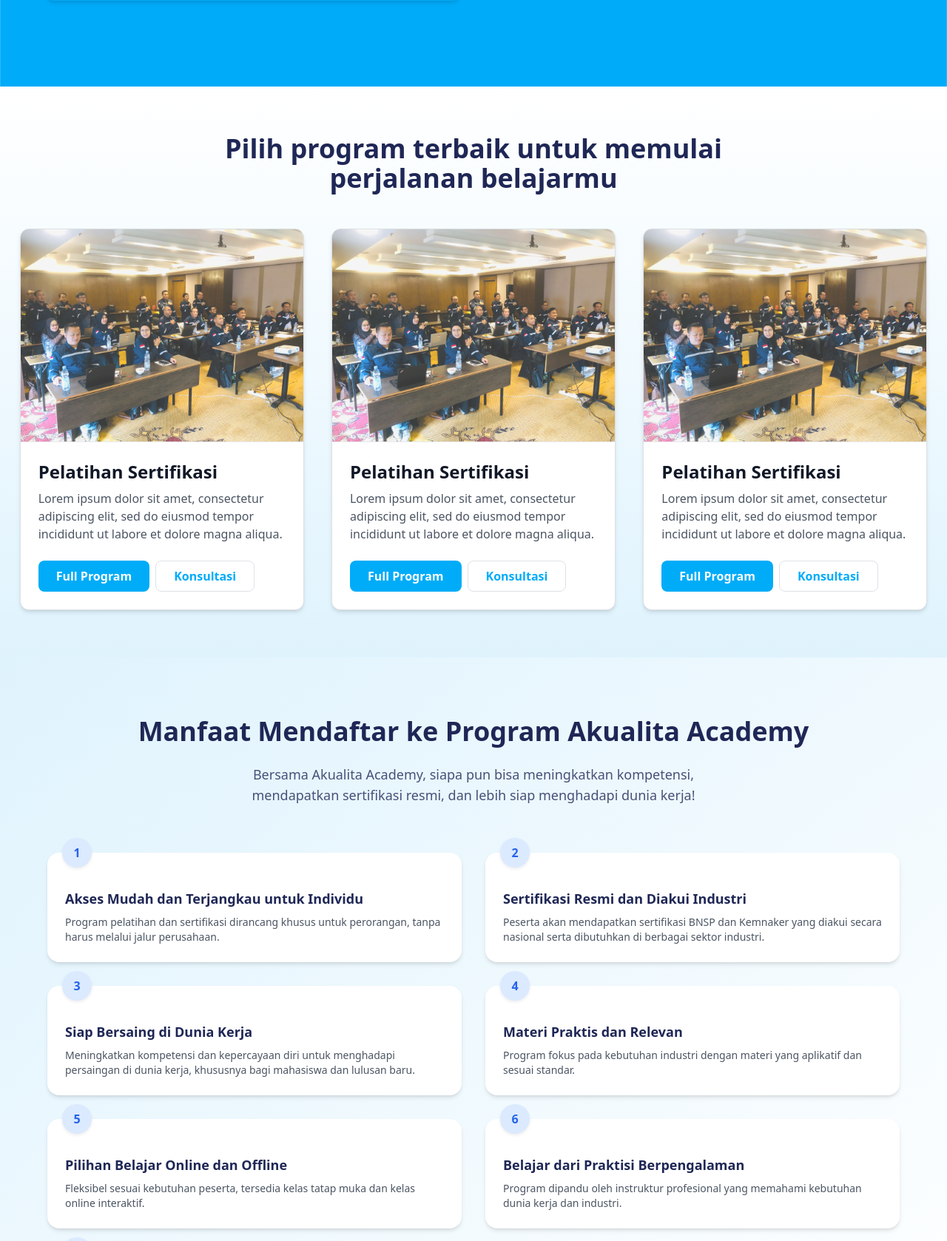
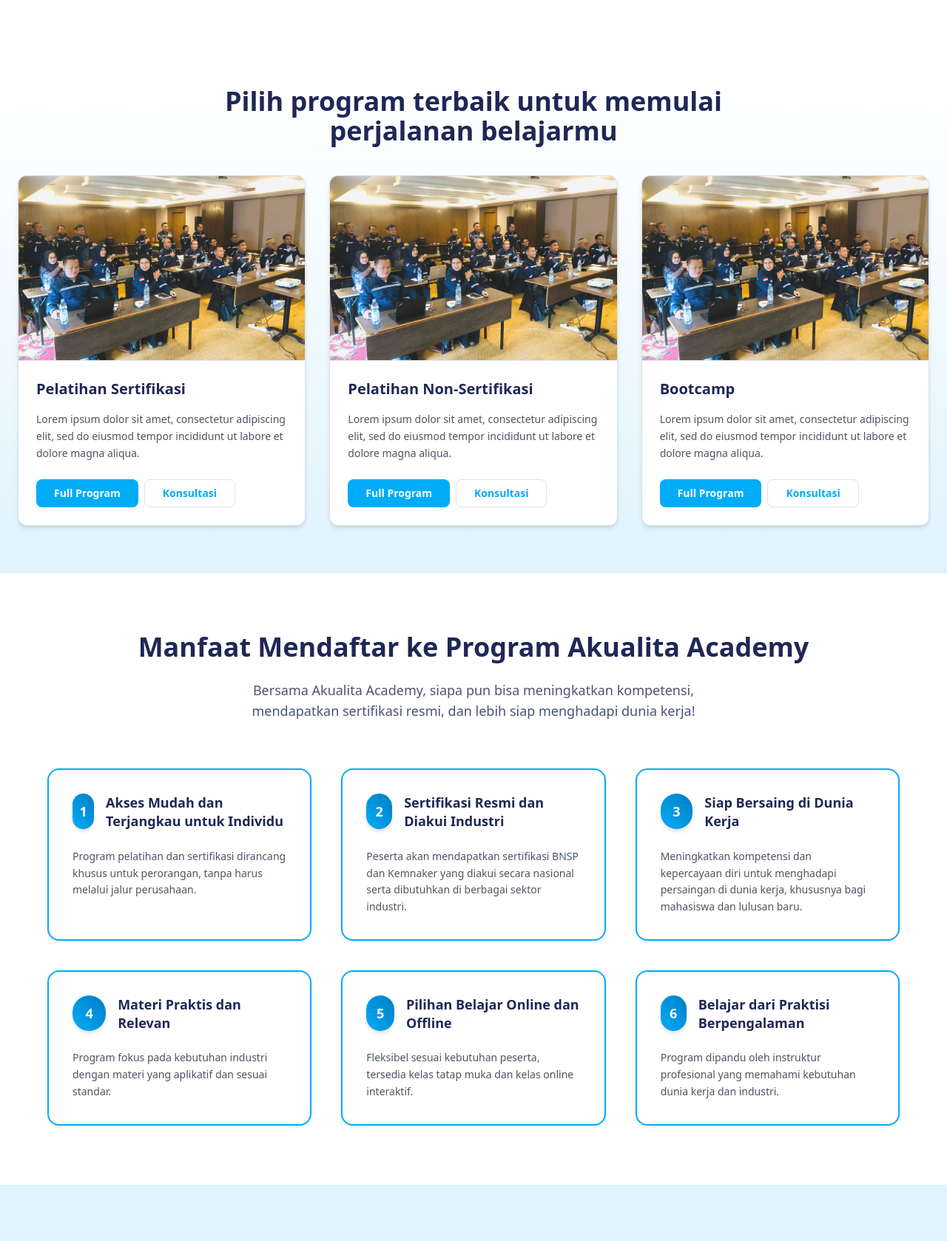
Before and after one commit to yogaacor/Akualita-academy, a Laravel app: page / in a window 1280 px wide. Shown: the part 771-2449 px from the top of the page at 74% size. Run offline with Laravel 12, Linux system fonts and the light colour scheme; some libraries are stand-ins or nearby versions.

Commit message:
halaman utama bg 2-4

```diff
--- a/resources/views/pages/home.blade.php
+++ b/resources/views/pages/home.blade.php
@@ -3,11 +3,11 @@
 @section('content')
 
 <!-- Bagian 1 halaman utama -->
-<section class="w-full min-h-screen text-white pt-14 pb-10 px-6 md:px-16" style="background-image: url('{{ asset('storage/Bg/bg-utama-9-2.png') }}'); background-size: cover; background-position: center;">
+<section class="w-full min-h-screen text-white pt-12 pb-10 px-6 md:px-16" style="background-image: url('{{ asset('storage/Bg/bg--10.png') }}'); background-size: cover; background-position: center;">
   <div class="grid grid-cols-1 md:grid-cols-2 gap-10 items-center max-w-7xl mx-auto w-full">
 
     <!-- Kiri: Teks -->
-    <div class="space-y-6">
+    <div class="space-y-4">
       <h2 class="text-4xl md:text-5xl lg:text-6xl font-bold leading-tight text-[#1F2756]">
         Bangun <span class="text-[#1F2756]">karirmu</span>,<br>
         bersama <span class="text-[#1F2756]">kami</span><br>
@@ -16,17 +16,20 @@
       <p class="text-base md:text-lg lg:text-lg text-gray-800 max-w-xl">
         Kami bantu kamu tingkatkan keterampilan, raih sertifikasi resmi, dan siap hadapi dunia kerja dengan lebih percaya diri!
       </p>
-      <a href="#" class="inline-flex items-center bg-[#00ACF8] text-white font-semibold px-4 py-3 rounded-lg shadow-md hover:bg-cyan-300 transition duration-300 text-sm md:text-lg">
+      <div class="mt-4">
+        <a href="#" class="inline-flex items-center bg-[#00ACF8] text-white font-semibold px-4 py-3 rounded-lg shadow-md hover:bg-cyan-300 transition duration-300 text-sm md:text-lg">
         <img src="https://img.icons8.com/ios-filled/20/ffffff/whatsapp.png" class="mr-2" alt="wa" />
         Coba Konsultasi
       </a>
+
+      </div>
     </div>
 
     <!-- Kanan: Gambar -->
-    <div class="relative w-full h-full flex justify-end items-start">
-      <img src="{{ asset('storage/main/Foto utama.png') }}"
+    <div class="relative w-full h-full flex justify-end items-start mt-[-2rem] md:mt-[-4rem]">
+      <img src="{{ asset('storage/Bg/bg-utama1.png') }}"
            alt="Akualita Academy Foto"
-           class="w-full h-auto md:h-[600px] object-cover object-right rounded-xl" />
+           class="w-full h-auto md:h-[600px] object-cover object-right rounded-md" />
     </div>
 
   </div>
@@ -35,97 +38,44 @@
 
 
 <!-- Bagian 2 halaman utama -->
-<section class=" pt-16 pb-16 bg-gradient-to-b from-white to-[#DFF3FD]">
+<section class="pt-0 pb-16 bg-gradient-to-b from-white to-[#DFF3FD]">
   <div class="max-w-7xl mx-auto px-4">
-    <h2 class="text-3xl md:text-4xl font-bold text-center mb-6 text-[#1F2756] pb-4">Pilih program terbaik untuk memulai <br> perjalanan belajarmu</h2>
-    {{-- <p class="justify-center text-center font-medium text-lg text-[#1F2756] mb-6">Mulai perjalanan belajarmu dengan program terbaik dari kami.</p> --}}
+    <h2 class="text-3xl md:text-4xl font-bold text-center mb-10 text-[#1F2756]">
+      Pilih program terbaik untuk memulai <br> perjalanan belajarmu
+    </h2>
+
     <div class="grid grid-cols-1 md:grid-cols-3 gap-8">
 
-    <div class="max-w-sm mx-auto bg-white rounded-xl shadow-md overflow-hidden border">
-      <!-- Gambar dan Header -->
-      <div class="relative">
-        <img src="{{ asset('storage/main/Pelatihan sertifikasi.jpeg') }}" alt="Banner" class="w-full h-auto opacity-80 border-b">
-      </div>
+      <!-- CARD COMPONENT START -->
+      @foreach ([
+        ['title' => 'Pelatihan Sertifikasi', 'img' => 'Pelatihan sertifikasi.jpeg'],
+        ['title' => 'Pelatihan Non-Sertifikasi', 'img' => 'Pelatihan sertifikasi.jpeg'],
+        ['title' => 'Bootcamp', 'img' => 'Pelatihan sertifikasi.jpeg'],
+      ] as $card)
+      <div class="bg-white rounded-xl shadow-md border overflow-hidden flex flex-col">
+        <img src="{{ asset('storage/main/' . $card['img']) }}" alt="{{ $card['title'] }}" class="w-full h-[250px] object-cover opacity-90 border-b">
 
-      <!-- Konten -->
-      <div class="p-4">
-        <h2 class="text-2xl font-bold text-gray-900 mb-2">
-          Pelatihan Sertifikasi
-        </h2>
-
-        <!-- Tanggal & Waktu -->
-        <p class="text-base text-gray-600 mb-4">Lorem ipsum dolor sit amet, consectetur adipiscing elit, sed do eiusmod tempor incididunt ut labore et dolore magna aliqua. </p>
-
-        <!-- Tombol -->
-        <div class="mt-6">
-          <div class="flex gap-2">
-            <button class="bg-[#00ACF8] text-white px-4 py-2 rounded-lg font-semibold">Full Program</button>
-            <button class="bg-white border text-[#00ACF8] px-4 py-2 rounded-lg font-semibold">Konsultasi</button>
+        <div class="p-4 flex-1 flex flex-col">
+          <h3 class="text-xl font-bold text-[#1F2756] mb-3">{{ $card['title'] }}</h3>
+          <p class="text-sm text-gray-600 mb-6 leading-relaxed">
+            Lorem ipsum dolor sit amet, consectetur adipiscing elit, sed do eiusmod tempor incididunt ut labore et dolore magna aliqua.
+          </p>
+          <div class="mt-auto flex gap-2">
+            <button class="bg-[#00ACF8] text-white px-4 py-2 rounded-lg text-sm font-semibold">Full Program</button>
+            <button class="bg-white border border-[#00ACF8] text-[#00ACF8] px-4 py-2 rounded-lg text-sm font-semibold">Konsultasi</button>
           </div>
         </div>
       </div>
-    </div>
-
-
-    <!-- Card 2 -->
-    <div class="max-w-sm mx-auto bg-white rounded-xl shadow-md overflow-hidden border">
-      <!-- Gambar dan Header -->
-      <div class="relative">
-        <img src="{{ asset('storage/main/Pelatihan sertifikasi.jpeg') }}" alt="Banner" class="w-full h-auto opacity-80 border-b">
-      </div>
-
-      <!-- Konten -->
-      <div class="p-4">
-        <h2 class="text-2xl font-bold text-gray-900 mb-2">
-          Pelatihan Sertifikasi
-        </h2>
-
-        <!-- Tanggal & Waktu -->
-        <p class="text-base text-gray-600 mb-4">Lorem ipsum dolor sit amet, consectetur adipiscing elit, sed do eiusmod tempor incididunt ut labore et dolore magna aliqua. </p>
-
-        <!-- Tombol -->
-        <div class="mt-6">
-          <div class="flex gap-2">
-            <button class="bg-[#00ACF8] text-white px-4 py-2 rounded-lg font-semibold">Full Program</button>
-            <button class="bg-white border text-[#00ACF8] px-4 py-2 rounded-lg font-semibold">Konsultasi</button>
-          </div>
-        </div>
-      </div>
-    </div>
-
-    <!-- Card 3 -->
-    <div class="max-w-sm mx-auto bg-white rounded-xl shadow-md overflow-hidden border">
-      <!-- Gambar dan Header -->
-      <div class="relative">
-        <img src="{{ asset('storage/main/Pelatihan sertifikasi.jpeg') }}" alt="Banner" class="w-full h-auto opacity-80 border-b">
-      </div>
-
-      <!-- Konten -->
-      <div class="p-4">
-        <h2 class="text-2xl font-bold text-gray-900 mb-2">
-          Pelatihan Sertifikasi
-        </h2>
-
-        <!-- Tanggal & Waktu -->
-        <p class="text-base text-gray-600 mb-4">Lorem ipsum dolor sit amet, consectetur adipiscing elit, sed do eiusmod tempor incididunt ut labore et dolore magna aliqua. </p>
-
-        <!-- Tombol -->
-        <div class="mt-6">
-          <div class="flex gap-2">
-            <button class="bg-[#00ACF8] text-white px-4 py-2 rounded-lg font-semibold">Full Program</button>
-            <button class="bg-white border text-[#00ACF8] px-4 py-2 rounded-lg font-semibold">Konsultasi</button>
-          </div>
-        </div>
-      </div>
-    </div>
-
+      @endforeach
+      <!-- CARD COMPONENT END -->
     </div>
   </div>
 </section>
 
-<section class="bg-gradient-to-br from-[#DFF3FD] to-white py-20 px-6 md:px-16">
+
+<!-- Bagian 3 halaman utama - manfaat -->
+<section class="bg-white py-20 px-6 md:px-16">
   <div class="max-w-7xl mx-auto text-[#1F2756]">
-
     <!-- Heading -->
     <h2 class="text-3xl md:text-4xl font-bold text-center mb-4">
       Manfaat Mendaftar ke Program Akualita Academy
@@ -135,79 +85,126 @@
     </p>
 
     <!-- Grid Benefit Items -->
-    <div class="grid md:grid-cols-2 gap-8">
-      <!-- Reusable Item Card -->
-      <div class="group relative bg-white p-6 rounded-2xl shadow-md hover:shadow-xl transition transform hover:-translate-y-1">
-        <div class="absolute -top-5 left-5 w-10 h-10 bg-blue-100 text-blue-600 font-bold rounded-full flex items-center justify-center shadow-sm">
-          1
+    <div class="grid md:grid-cols-3 gap-10">
+      <!-- Reusable Card Component -->
+      @foreach ([
+        ['title' => 'Akses Mudah dan Terjangkau untuk Individu', 'desc' => 'Program pelatihan dan sertifikasi dirancang khusus untuk perorangan, tanpa harus melalui jalur perusahaan.'],
+        ['title' => 'Sertifikasi Resmi dan Diakui Industri', 'desc' => 'Peserta akan mendapatkan sertifikasi BNSP dan Kemnaker yang diakui secara nasional serta dibutuhkan di berbagai sektor industri.'],
+        ['title' => 'Siap Bersaing di Dunia Kerja', 'desc' => 'Meningkatkan kompetensi dan kepercayaan diri untuk menghadapi persaingan di dunia kerja, khususnya bagi mahasiswa dan lulusan baru.'],
+        ['title' => 'Materi Praktis dan Relevan', 'desc' => 'Program fokus pada kebutuhan industri dengan materi yang aplikatif dan sesuai standar.'],
+        ['title' => 'Pilihan Belajar Online dan Offline', 'desc' => 'Fleksibel sesuai kebutuhan peserta, tersedia kelas tatap muka dan kelas online interaktif.'],
+        ['title' => 'Belajar dari Praktisi Berpengalaman', 'desc' => 'Program dipandu oleh instruktur profesional yang memahami kebutuhan dunia kerja dan industri.'],
+      ] as $index => $item)
+      <div class="group bg-white p-8 border-2 border-[#00ACF8] rounded-2xl shadow-sm hover:shadow-lg transition-all hover:-translate-y-1 hover:border-[#007EC3] duration-300">
+        <div class="flex items-start space-x-4 mb-4">
+          <!-- Number Badge -->
+          <div class="w-12 h-12 bg-gradient-to-tr from-[#00ACF8] to-[#007EC3] text-white text-lg font-bold rounded-full flex items-center justify-center shadow-md">
+            {{ $index + 1 }}
+          </div>
+          <!-- Title -->
+          <h3 class="text-lg font-semibold leading-snug group-hover:text-[#007EC3] transition-colors duration-300">
+            {{ $item['title'] }}
+          </h3>
         </div>
-        <h3 class="text-lg font-semibold mb-2 pt-4">Akses Mudah dan Terjangkau untuk Individu</h3>
-        <p class="text-gray-600 text-sm">
-          Program pelatihan dan sertifikasi dirancang khusus untuk perorangan, tanpa harus melalui jalur perusahaan.
+        <p class="text-gray-600 text-sm leading-relaxed">
+          {{ $item['desc'] }}
         </p>
       </div>
-
-      <div class="group relative bg-white p-6 rounded-2xl shadow-md hover:shadow-xl transition transform hover:-translate-y-1">
-        <div class="absolute -top-5 left-5 w-10 h-10 bg-blue-100 text-blue-600 font-bold rounded-full flex items-center justify-center shadow-sm">
-          2
-        </div>
-        <h3 class="text-lg font-semibold mb-2 pt-4">Sertifikasi Resmi dan Diakui Industri</h3>
-        <p class="text-gray-600 text-sm">
-          Peserta akan mendapatkan sertifikasi BNSP dan Kemnaker yang diakui secara nasional serta dibutuhkan di berbagai sektor industri.
-        </p>
-      </div>
-
-      <div class="group relative bg-white p-6 rounded-2xl shadow-md hover:shadow-xl transition transform hover:-translate-y-1">
-        <div class="absolute -top-5 left-5 w-10 h-10 bg-blue-100 text-blue-600 font-bold rounded-full flex items-center justify-center shadow-sm">
-          3
-        </div>
-        <h3 class="text-lg font-semibold mb-2 pt-4">Siap Bersaing di Dunia Kerja</h3>
-        <p class="text-gray-600 text-sm">
-          Meningkatkan kompetensi dan kepercayaan diri untuk menghadapi persaingan di dunia kerja, khususnya bagi mahasiswa dan lulusan baru.
-        </p>
-      </div>
-
-      <div class="group relative bg-white p-6 rounded-2xl shadow-md hover:shadow-xl transition transform hover:-translate-y-1">
-        <div class="absolute -top-5 left-5 w-10 h-10 bg-blue-100 text-blue-600 font-bold rounded-full flex items-center justify-center shadow-sm">
-          4
-        </div>
-        <h3 class="text-lg font-semibold mb-2 pt-4">Materi Praktis dan Relevan</h3>
-        <p class="text-gray-600 text-sm">
-          Program fokus pada kebutuhan industri dengan materi yang aplikatif dan sesuai standar.
-        </p>
-      </div>
-
-      <div class="group relative bg-white p-6 rounded-2xl shadow-md hover:shadow-xl transition transform hover:-translate-y-1">
-        <div class="absolute -top-5 left-5 w-10 h-10 bg-blue-100 text-blue-600 font-bold rounded-full flex items-center justify-center shadow-sm">
-          5
-        </div>
-        <h3 class="text-lg font-semibold mb-2 pt-4">Pilihan Belajar Online dan Offline</h3>
-        <p class="text-gray-600 text-sm">
-          Fleksibel sesuai kebutuhan peserta, tersedia kelas tatap muka dan kelas online interaktif.
-        </p>
-      </div>
-
-      <div class="group relative bg-white p-6 rounded-2xl shadow-md hover:shadow-xl transition transform hover:-translate-y-1">
-        <div class="absolute -top-5 left-5 w-10 h-10 bg-blue-100 text-blue-600 font-bold rounded-full flex items-center justify-center shadow-sm">
-          6
-        </div>
-        <h3 class="text-lg font-semibold mb-2 pt-4">Belajar dari Praktisi Berpengalaman</h3>
-        <p class="text-gray-600 text-sm">
-          Program dipandu oleh instruktur profesional yang memahami kebutuhan dunia kerja dan industri.
-        </p>
-      </div>
-
-      <div class="group relative bg-white p-6 rounded-2xl shadow-md hover:shadow-xl transition transform hover:-translate-y-1 md:col-span-2">
-        <div class="absolute -top-5 left-5 w-10 h-10 bg-blue-100 text-blue-600 font-bold rounded-full flex items-center justify-center shadow-sm">
-          7
-        </div>
-        <h3 class="text-lg font-semibold mb-2 pt-4">Peluang Pengembangan Diri dan Jaringan</h3>
-        <p class="text-gray-600 text-sm">
-          Kesempatan untuk membangun relasi dan memperluas wawasan melalui workshop, webinar, dan sesi diskusi.
-        </p>
-      </div>
+      @endforeach
     </div>
   </div>
 </section>
 
+<!-- Bagian 4 halaman utama - kontak -->
+<section class="bg-[#DFF3FD] py-20 px-6 md:px-16">
+  <div class="max-w-7xl mx-auto grid md:grid-cols-2 gap-12 items-start">
+
+    <!-- Formulir Pertanyaan -->
+    <div>
+      <h2 class="text-3xl md:text-4xl font-bold mb-6 leading-snug text-[#1F2756]">
+        <span class="text-[#00ACF8]">Sampaikan</span> pertanyaan seputar produk Kami melalui Email
+      </h2>
+
+      <form action="#" method="POST" class="space-y-5">
+        <div>
+          <label class="block text-sm font-medium text-gray-700 mb-1">Email Kamu</label>
+          <input
+            type="email"
+            placeholder="Masukkan email aktif kamu"
+            class="w-full border border-gray-300 rounded-xl px-4 py-2.5 focus:outline-none focus:ring-2 focus:ring-[#00ACF8]"
+            required
+          >
+        </div>
+        <div>
+          <label class="block text-sm font-medium text-gray-700 mb-1">Subjek Email</label>
+          <input
+            type="text"
+            placeholder="Masukkan subjek email ini"
+            class="w-full border border-gray-300 rounded-xl px-4 py-2.5 focus:outline-none focus:ring-2 focus:ring-[#00ACF8]"
+            required
+          >
+        </div>
+        <div>
+          <label class="block text-sm font-medium text-gray-700 mb-1">Isi Pesan</label>
+          <textarea
+            rows="5"
+            placeholder="Masukkan pertanyaan kamu"
+            class="w-full border border-gray-300 rounded-xl px-4 py-2.5 focus:outline-none focus:ring-2 focus:ring-[#00ACF8]"
+            required
+          ></textarea>
+        </div>
+
+        <button
+          type="submit"
+          class="w-full bg-[#00ACF8] text-white px-6 py-3 rounded-xl font-semibold flex items-center justify-center gap-2 hover:bg-[#0095d9] transition duration-200"
+        >
+          <svg class="w-5 h-5" fill="currentColor" viewBox="0 0 20 20">
+            <path d="M2.94 2.94a.75.75 0 011.06 0L10 8.94l5.99-6a.75.75 0 111.06 1.06l-6 5.99 6 6a.75.75 0 11-1.06 1.06l-6-6-6 6A.75.75 0 112.94 14.94l6-6-6-6a.75.75 0 010-1.06z"/>
+          </svg>
+          Kirim Email
+        </button>
+
+        <div class="flex items-center my-6">
+          <div class="flex-grow border-t border-gray-300"></div>
+          <span class="mx-4 text-gray-500 text-sm">atau</span>
+          <div class="flex-grow border-t border-gray-300"></div>
+        </div>
+
+        <a
+          href="https://wa.me/6281234567890"
+          target="_blank"
+          class="w-full inline-block text-center border border-[#00ACF8] text-[#00ACF8] px-6 py-3 rounded-xl font-semibold hover:bg-[#e6f7ff] transition duration-200"
+        >
+          💬 Hubungi via Whatsapp
+        </a>
+      </form>
+    </div>
+
+    <!-- Maps dan Alamat -->
+    <div class="space-y-6">
+      <iframe
+        src="https://www.google.com/maps/embed?pb=!1m18!1m12!1m3!1d3952.470496169294!2d110.4722692!3d-6.9964396999999995!2m3!1f0!2f0!3f0!3m2!1i1024!2i768!4f13.1!3m3!1m2!1s0x2e708ce1b39ada93%3A0x38813ea0bc529c6a!2sPT%20Adhikriya%20Kualita%20Utama%20(AKUALITA)!5e0!3m2!1sid!2sid!4v1720500000000!5m2!1sid!2sid"
+        width="100%"
+        height="280"
+        style="border:0; border-radius: 0.75rem;"
+        allowfullscreen=""
+        loading="lazy"
+        referrerpolicy="no-referrer-when-downgrade"
+      ></iframe>
+
+      <div>
+        <h3 class="text-xl font-semibold text-[#1F2756] mb-2">Kantor Kami</h3>
+        <p class="text-sm text-gray-700 leading-relaxed">
+          PT. Adhikriya Kualita Utama (AKUALITA)<br>
+          Jl. Kemang Timur No.1 RT.14/RW.8, Pejaten Barat,<br>
+          Pasar Minggu, Kota Jakarta Selatan,<br>
+          Daerah Khusus Ibukota Jakarta 12510
+        </p>
+      </div>
+    </div>
+
+  </div>
+</section>
+
+
 @endsection
```
Also changed, not shown: resources/views/pages/about.blade.php (added, +213 -0 lines), storage/app/public/Bg/bg--1.png (added), storage/app/public/Bg/bg--10.png (added), storage/app/public/Bg/bg--2.png (added), storage/app/public/Bg/bg--3.png (added), storage/app/public/Bg/bg--4.png (added), storage/app/public/Bg/bg--5.png (added), storage/app/public/Bg/bg--6.png (added), storage/app/public/Bg/bg--7.png (added), storage/app/public/Bg/bg--8.png (added), storage/app/public/Bg/bg--9.png (added), storage/app/public/Bg/bg-tes.png (added), storage/app/public/Bg/bg-tes1.png (added), storage/app/public/Bg/bg-tes2.png (added), 4 more files, 1 other file.
